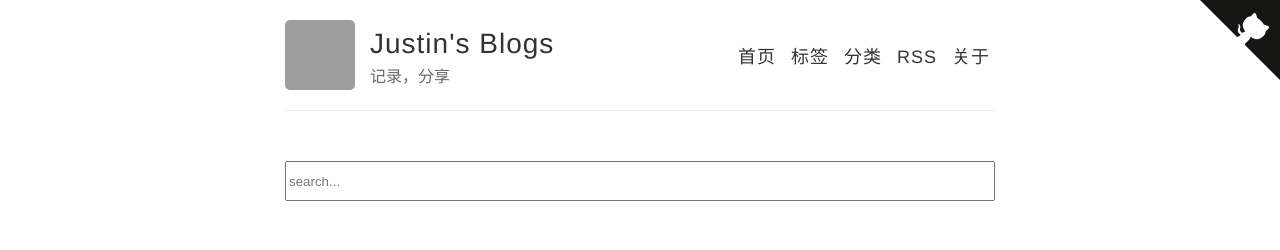
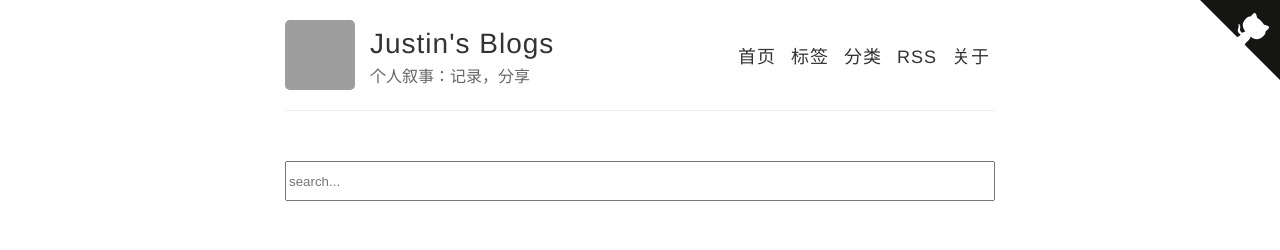
Before and after one commit to Justin-QJ/blogs, a Jekyll site: the page built from index.html, in a window 1280 px wide. Shown: the top 250 px of the page. Built offline with Jekyll 4.4.1, drawn with Linux system fonts in a browser that asks for light colours; the list of posts is cut into pages by our own code; grey boxes are pictures that could not be loaded.

Commit message:
Update _config.yml

```diff
--- a/_config.yml
+++ b/_config.yml
@@ -6,7 +6,7 @@
 name: Justin's Blogs
 
 # Short bio or description (displayed in the header)
-description: 记录，分享
+description: 个人叙事：记录，分享
 
 #
 # Flags below are optional
```
